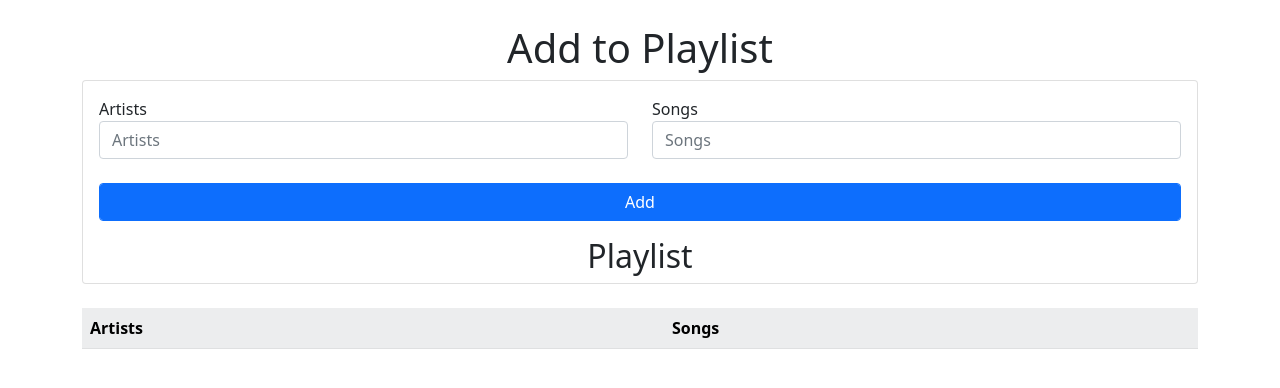
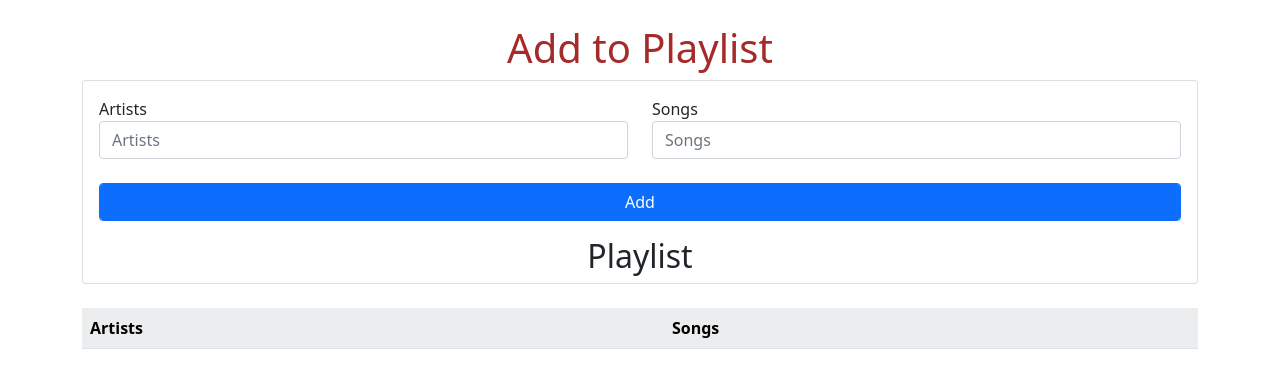
Before and after one commit to donavonhayes/Week10Project, a plain HTML site: page index.html in a window 1280 px wide. Drawn offline with nearby package versions, Linux system fonts and the light colour scheme.

Commit message:
8 commit

```diff
--- a/index.html
+++ b/index.html
@@ -11,7 +11,7 @@
        integrity="sha384-EVSTQN3/azprG1Anm3QDgpJLIm9Nao0Yz1ztcQTwFspd3yD65VohhpuuCOmLASjC" crossorigin="anonymous">
 </head>
 <style>
-    body class {
+    h1 {
         color: brown
     }
 </style>
```
